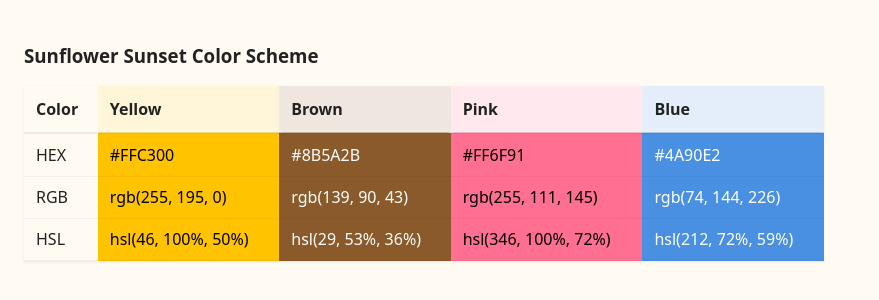
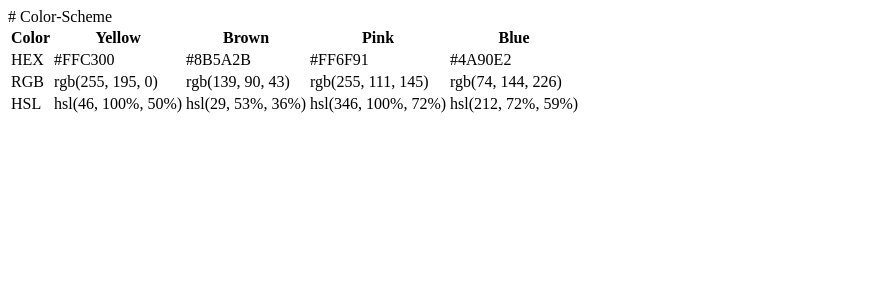
Before and after one commit to 118238sunflowers/Color-Scheme, a plain HTML site: page index.html in a window 1280 px wide. Shown: the whole page, without its empty margins (0-879 px from the left). Drawn offline with Linux system fonts and the light colour scheme.

Commit message:
Refactor HTML for sunset sunflower color scheme

```diff
--- a/index.html
+++ b/index.html
@@ -1,91 +1,19 @@
-<!doctype html>
-<html lang="en">
-<head>
-  <meta charset="utf-8" />
-  <meta name="viewport" content="width=device-width,initial-scale=1" />
-  <title>= Sunset Sunflower Field by Georgina Vasquez </title>
-  <style>
-    :root{
+# Color-Scheme
+  <head>
+  <title>=Sunset Sunflower Color Scheme by Georgina V. </title>
+<style>
+  :root{
       --yellow: #FFC300;
       --brown:  #8B5A2B;
       --pink:   #FF6F91;
       --blue:   #4A90E2;
 
-      /* readable text colors for each background */
       --text-on-yellow: #000;
       --text-on-brown:  #fff;
       --text-on-pink:   #000;
       --text-on-blue:   #fff;
-    }
-
-    body{
-      font-family: system-ui, -apple-system, "Segoe UI", Roboto, "Helvetica Neue", Arial;
-      padding: 1rem;
-      background: #fffaf2;
-      color: #222;
-    }
-
-    table{
-      border-collapse: collapse;
-      width: 100%;
-      max-width: 800px;
-      margin-top: 0.5rem;
-      box-shadow: 0 1px 3px rgba(0,0,0,0.08);
-    }
-
-    thead th{
-      padding: 0.75rem;
-      text-align: left;
-      border-bottom: 2px solid rgba(0,0,0,0.06);
-      font-weight: 600;
-    }
-
-    tbody td{
-      padding: 0.6rem 0.75rem;
-      border-bottom: 1px solid rgba(0,0,0,0.04);
-    }
-
-    /* Option A: color columns using <colgroup> classes */
-    col.col-yellow { background-color: var(--yellow); color: var(--text-on-yellow); }
-    col.col-brown  { background-color: var(--brown);  color: var(--text-on-brown); }
-    col.col-pink   { background-color: var(--pink);   color: var(--text-on-pink); }
-    col.col-blue   { background-color: var(--blue);   color: var(--text-on-blue); }
-
-    /* Option B: color individual cells using td classes (more control) */
-    td.yellow  { background-color: var(--yellow); color: var(--text-on-yellow); }
-    td.brown   { background-color: var(--brown);  color: var(--text-on-brown);  }
-    td.pink    { background-color: var(--pink);   color: var(--text-on-pink);   }
-    td.blue    { background-color: var(--blue);   color: var(--text-on-blue);   }
-
-    /* Make sure header text remains readable when columns are colored by <col> */
-    thead th, thead th + th, thead th + th + th, thead th + th + th + th {
-      /* no change: headers are separate from col backgrounds in many browsers;
-         add padding and a border so text doesn't blend into colored backgrounds */
-      position: relative;
-      z-index: 1;
-      background: transparent;
-    }
-
-    /* Optional: better contrast for table headers that end up on colored backgrounds */
-    thead th.col-header-on-color {
-      background: rgba(255,255,255,0.85);
-      backdrop-filter: blur(2px);
-    }
-  </style>
-</head>
-<body>
-  <h3>Sunflower Sunset Color Scheme</h3>
-
-  <!-- colgroup colors entire columns (Option A). You can also apply classes directly to individual <td> (Option B). -->
+</style>
   <table>
-    <colgroup>
-      <col span="1">                 <!-- labels column (no color) -->
-      <col class="col-yellow">       <!-- Yellow column -->
-      <col class="col-brown">        <!-- Brown column -->
-      <col class="col-pink">         <!-- Pink column -->
-      <col class="col-blue">         <!-- Blue column -->
-    </colgroup>
-
     <thead>
       <tr>
         <th>Color</th>
@@ -119,5 +47,3 @@
       </tr>
     </tbody>
   </table>
-</body>
-</html>
```
